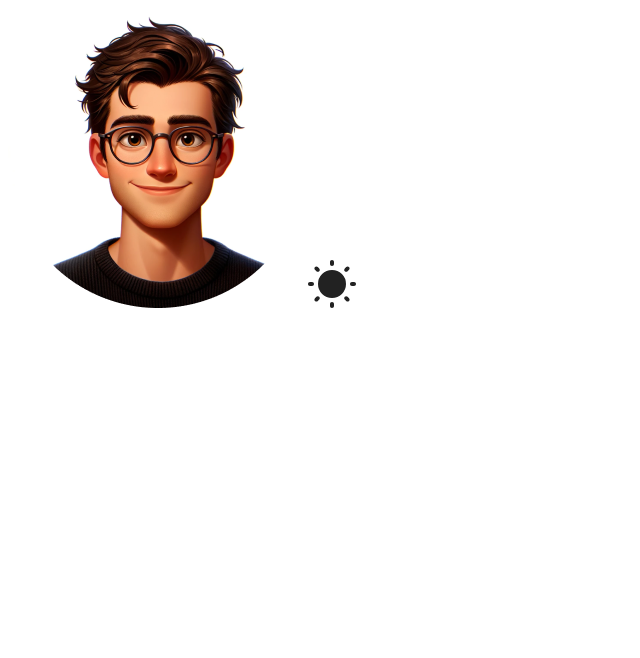
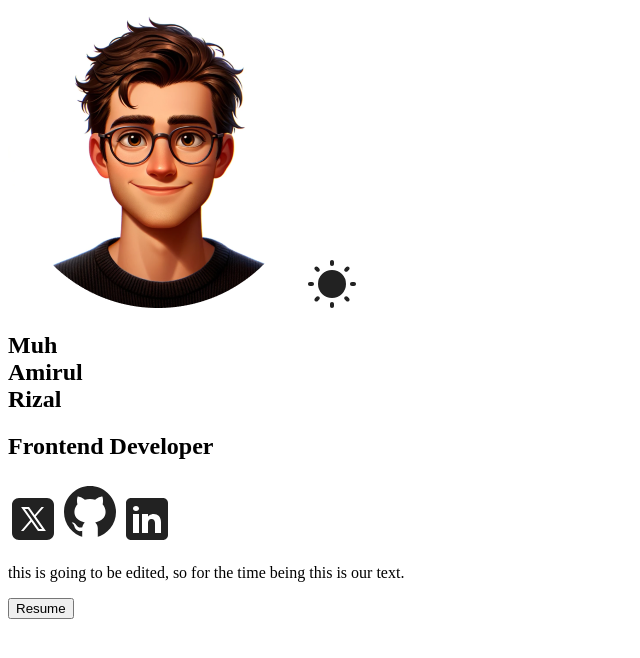
Before and after one commit to rizalckr/rizalckr-cv, a React (Vite) app: page / in a window 1280 px wide. Shown: the top 658 px of the page, without its empty margins (0-640 px from the left). Built offline with nearby package versions, Linux system fonts and the light colour scheme.

Commit message:
Monday, 2/09/2024

```diff
--- /dev/null
+++ b/src/common/ThemeContext.jsx
@@ -0,0 +1,27 @@
+import React, { createContext, useContext, useEffect, useState} from 'react';
+import { Children } from 'react';
+
+const ThemeContext = createContext();
+
+export const useTheme = () => useContext(ThemeContext);
+
+export const ThemeProvider = ({children}) => {
+    const [theme, setTheme] = useState(
+        () => localStorage.getItem('theme') || 'light'
+    );
+
+    useEffect (() => {
+        document.body.setAttribute('data-theme', theme);
+        localStorage.setItem('theme', theme);
+    }, [theme]);
+
+    toggleTheme = () => {
+        setTheme((prevTheme) => (prevTheme === "light" ? 'dark' : light));
+    };
+
+    return(
+        <ThemeContext.Provider value={{theme, toggleTheme}}>
+            {children}
+        </ThemeContext.Provider>
+    )
+};
--- a/src/main.jsx
+++ b/src/main.jsx
@@ -2,6 +2,7 @@ import { StrictMode } from 'react'
 import { createRoot } from 'react-dom/client'
 import App from './App.jsx'
 import './index.css'
+import { ThemeProvider } from './common/ThemeContext.jsx'
 
 createRoot(document.getElementById('root')).render(
   <StrictMode>
--- a/src/sections/Hero/Hero.jsx
+++ b/src/sections/Hero/Hero.jsx
@@ -1,10 +1,13 @@
 import styles from './HeroStyles.module.css';
 import heroImg from '../../assets/hero-img.png';
-import themeIcon from '../../assets/sun.svg'
+import themeIcon from '../../assets/sun.svg';
+import twitterIcon from '../../assets/twitter-light.svg';
+import githubIcon from '../../assets/github-light.svg';
+import linkedinIcon from '../../assets/linkedin-light.svg';
+import CV from '../../assets/cv.pdf';
 function Hero() {
   return (
-    <div>
-      <section id='hero'>
+      <section id='hero' className={styles.container}>
         <div className={styles.colorModeContainer}>
             <img className={styles.hero}
             src={heroImg}
@@ -15,8 +18,36 @@ function Hero() {
             alt='Color Mode'
             />
         </div>
+        <div className={styles.info}>
+          <h1>
+            Muh<br />
+            Amirul<br />
+            Rizal
+          </h1>
+          <h2>
+            Frontend Developer</h2>
+            <span>
+              <a href="#" target='_blank'>
+                <img src={twitterIcon} alt="Twitter" />
+              </a>
+              <a href="#" target='_blank'>
+                <img src={githubIcon} alt="Github" />
+              </a>
+              <a href="#" target='_blank'>
+                <img src={linkedinIcon} alt="LinkedIn" />
+              </a>
+            </span>
+            <p>
+              this is going to be edited, so for the time being this is
+              our text.
+            </p>
+            <a href={CV} target="_blank">
+              <button className='hover'>
+                Resume
+              </button>
+            </a>
+        </div>
       </section>
-    </div>
   )
 }
 
```
